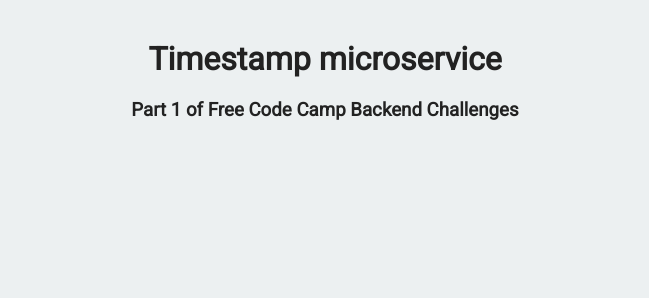
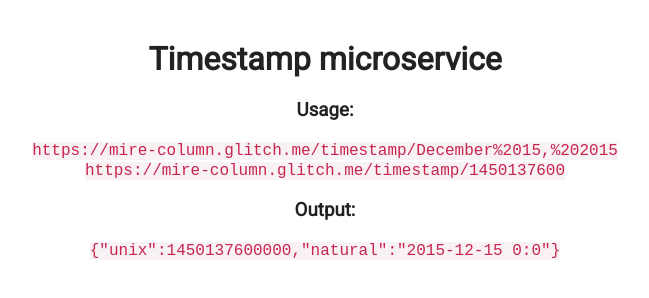
Before and after one commit to zolbayars/Timestamp-Service, a website: page views/index.html in a window 1280 px wide. Shown: the whole page, without its empty margins (315-964 px from the left). Drawn offline with Linux system fonts and the light colour scheme.

Commit message:
Checkpoint

```diff
--- a/public/style.css
+++ b/public/style.css
@@ -4,7 +4,6 @@
 	font-family: 'Roboto', sans-serif;
 	font-size: 16px;
 	color: #222;
-	background-color: #ECF0F1;
 	text-align: center;
 }
 
@@ -33,3 +32,8 @@
 	margin: 20px auto 0 auto;
 	display: block;
 }
+
+code {
+  background-color: #F9F2F4;
+  color: #c7254e;
+}
--- a/server.js
+++ b/server.js
@@ -55,7 +55,7 @@
      date = new Date(unix);
   }
 
-  natural = date.getFullYear()+"-"+date.getMonth()+"-"+date.getDate()+" "+date.getHours()+":"+date.getMinutes();
+  natural = date.getFullYear()+"-"+(date.getMonth()+1)+"-"+date.getDate()+" "+date.getHours()+":"+date.getMinutes();
 
   var resultObj = {
     "unix": unix,
--- a/views/index.html
+++ b/views/index.html
@@ -11,7 +11,13 @@
    <body>
       <div class="container">
          <h1>Timestamp microservice</h1>
-         <h3>Part 1 of Free Code Camp Backend Challenges</h3>
+
+        <h3>Usage:</h3>
+        <code>https://mire-column.glitch.me/timestamp/December%2015,%202015</code><br>
+        <code>https://mire-column.glitch.me/timestamp/1450137600</code>
+
+        <h3>Output:</h3>
+        <code>{"unix":1450137600000,"natural":"2015-12-15 0:0"}</code>
       </div>
    </body>
 
```
